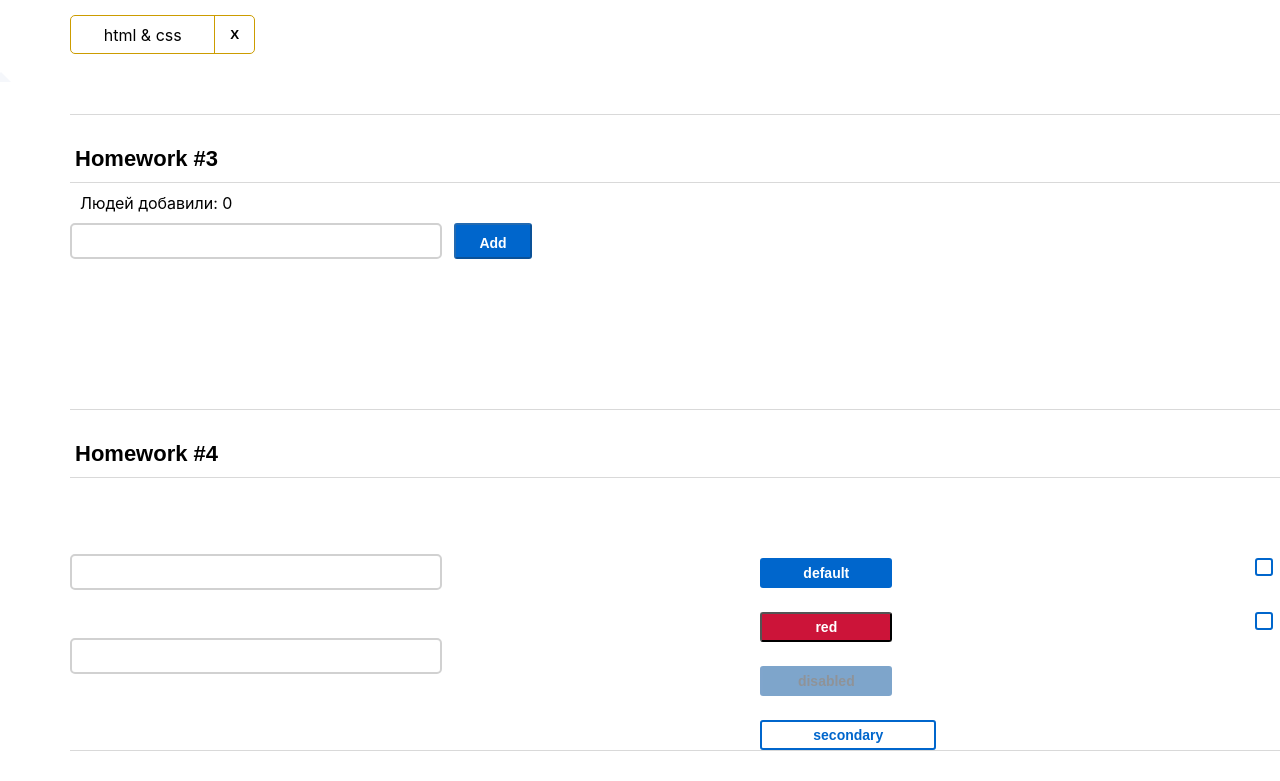
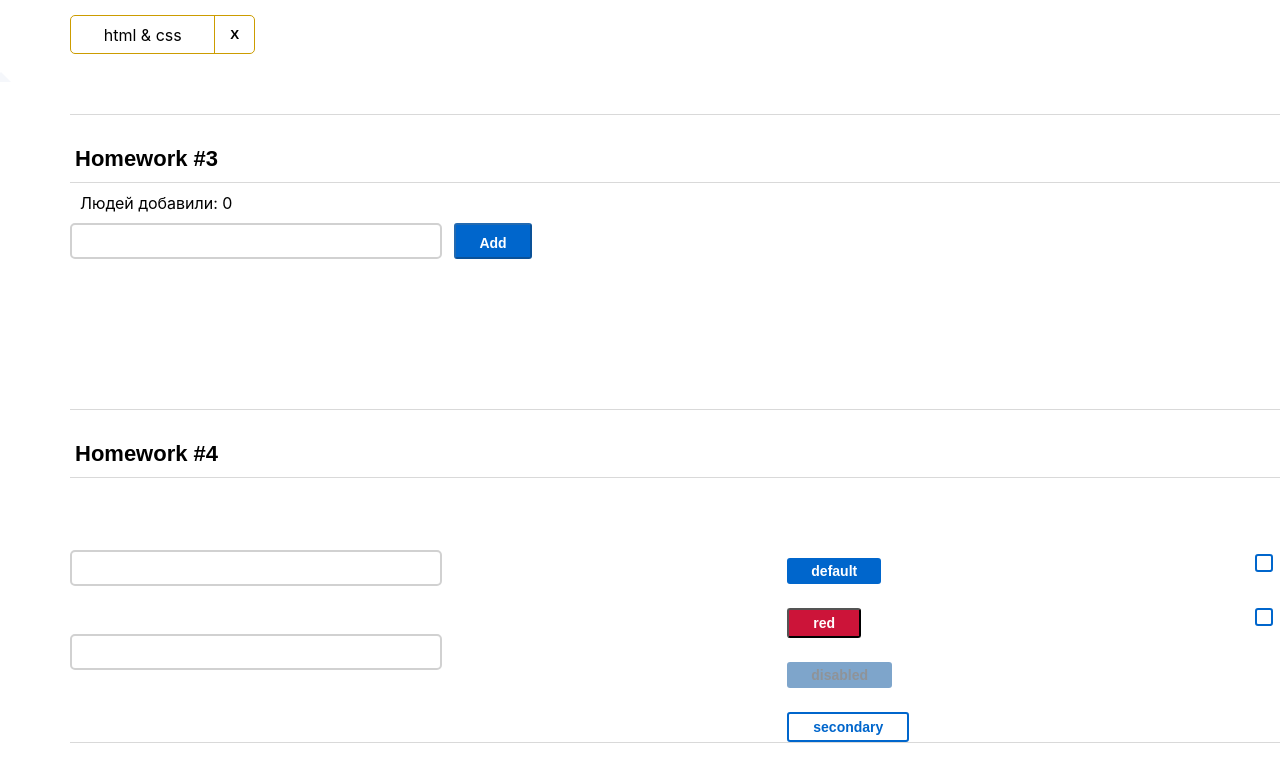
Before and after one commit to SanyaSkl/homework-front2-master, a React (Create React App) app: page /#/pre-junior in a window 1280 px wide. Shown: the part 718-1499 px from the top of the page. Built offline with nearby package versions, Linux system fonts and the light colour scheme.

Commit message:
Homework-8: refactor styles homeWorkReducer, HW8 and SuperButton

```diff
--- a/src/s2-homeworks/hw04/common/c2-SuperButton/SuperButton.module.css
+++ b/src/s2-homeworks/hw04/common/c2-SuperButton/SuperButton.module.css
@@ -1,20 +1,25 @@
 .button {
-    /*position: relative;*/
     overflow: hidden;
     cursor: pointer;
+    width: auto;
+    height: auto;
+    padding: 5px 24px 5px 24px;
+    text-align: center;
+    margin-right: 12px;
+    font-family: Montserrat, sans-serif;
+    font-size: 14px;
+    font-weight: 600;
+    border-radius: 3px;
+}
+
+.button:last-of-type {
+    margin: 0;
 }
 
 .disabled {
     background: #004D99;
     color: #002E5C;
     outline: none;
-    width: 132px;
-    height: 30px;
-    border-radius: 3px;
-    font-family: Montserrat, sans-serif;
-    font-size: 14px;
-    font-weight: 600;
-    text-align: center;
     border: none;
 }
 
@@ -22,13 +27,6 @@
     background: white;
     color: #0066CC;
     outline: none;
-    width: 176px;
-    height: 30px;
-    border-radius: 3px;
-    font-family: Montserrat, sans-serif;
-    font-size: 14px;
-    font-weight: 600;
-    text-align: center;
     border: 2px solid #0066CC;
 }
 
@@ -36,39 +34,22 @@
     background: #0066CC;
     color: #FFFFFF;
     outline: none;
-    width: 132px;
-    height: 30px;
-    border-radius: 3px;
-    font-family: Montserrat, sans-serif;
-    font-size: 14px;
-    font-weight: 600;
-    text-align: center;
     border: none;
-    margin-right: 24px;
 }
 
 .red {
     background: #CC1439;
     color: #FFFFFF;
     outline: none;
-    width: 132px;
-    height: 30px;
-    border-radius: 3px;
-    font-family: Montserrat, sans-serif;
-    font-size: 14px;
-    font-weight: 600;
-    text-align: center;
 }
 
 .default:hover {
     outline: 3px solid #1a22b4;
-    width: 176px;
-    background: #0080FF
+    background: #0080FF;
 }
 
 .red:hover {
     outline: 3px solid #1a22b4;
-    width: 176px;
     background: #FF1A47;
 }
 
@@ -91,5 +72,5 @@
 
 .button:disabled {
     color: #212A34;
-    Opacity: 50%
+    Opacity: 50%;
 }
--- a/src/s2-homeworks/hw05/pages/Junior.tsx
+++ b/src/s2-homeworks/hw05/pages/Junior.tsx
@@ -2,7 +2,7 @@ import React from 'react'
 import HW6 from '../../hw06/HW6'
 import HW7 from "../../hw07/HW7";
 import HW8 from '../../hw08/HW8';
-// import HW9 from '../../hw09/HW9'
+import HW9 from '../../hw09/HW9'
 
 function Junior() {
     return (
@@ -10,7 +10,7 @@ function Junior() {
             <HW6 />
             <HW7 />
             <HW8 />
-            {/*<HW9 />*/}
+            <HW9 />
         </div>
     )
 }
--- a/src/s2-homeworks/hw08/HW8.module.css
+++ b/src/s2-homeworks/hw08/HW8.module.css
@@ -1,23 +1,44 @@
 .item {
+
 }
 
 .item:last-of-type {
+
 }
 
 .users {
+    margin-top: 18px;
+    /*width: 606px;*/
+    font-weight: 600;
 }
 
 .buttonsContainer {
+    display: flex;
+    justify-content: end;
+    padding-top: 38px;
 }
 
 .container {
+    width: 606px;
+    display: flex;
+    flex-direction: column;
 }
 
 .thead {
+    height: 36px;
+    background: rgb(229, 229, 229);
 }
 
 .nameCol {
+    font-family: Roboto, serif;
+    font-size: 14px;
+    font-weight: 600;
+    padding: 15px;
+
 }
 
 .ageCol {
+    font-family: Roboto, serif;
+    font-size: 14px;
+    font-weight: 600;
 }
--- a/src/s2-homeworks/hw08/bll/homeWorkReducer.ts
+++ b/src/s2-homeworks/hw08/bll/homeWorkReducer.ts
@@ -17,7 +17,7 @@ export const homeWorkReducer = (state: UserType[], action: ActionType): UserType
             // need to fix
         }
         case 'check': {
-            return state.filter(el => el.age < action.payload)
+            return state.filter(el => el.age >= action.payload)
             // need to fix
         }
         default:
```
Also changed, not shown: 1 other file (tests, documents, lock files or other folders).
